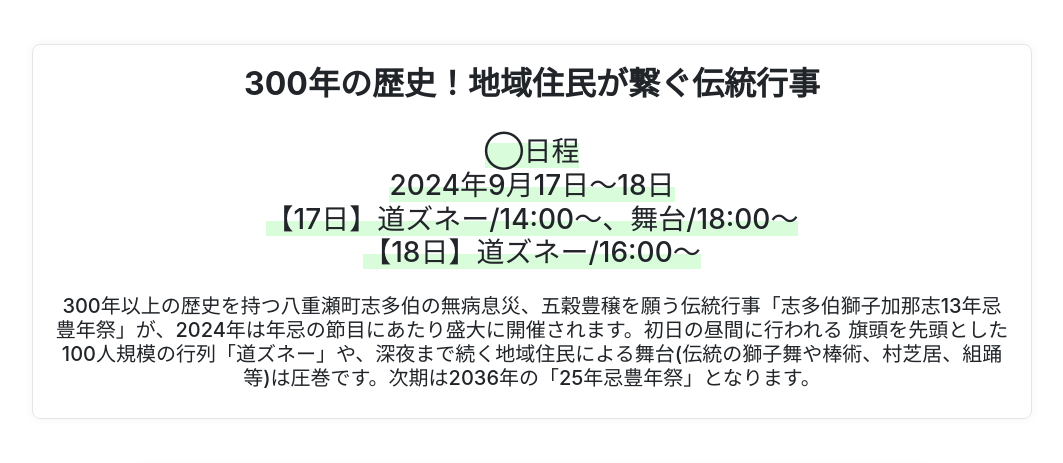
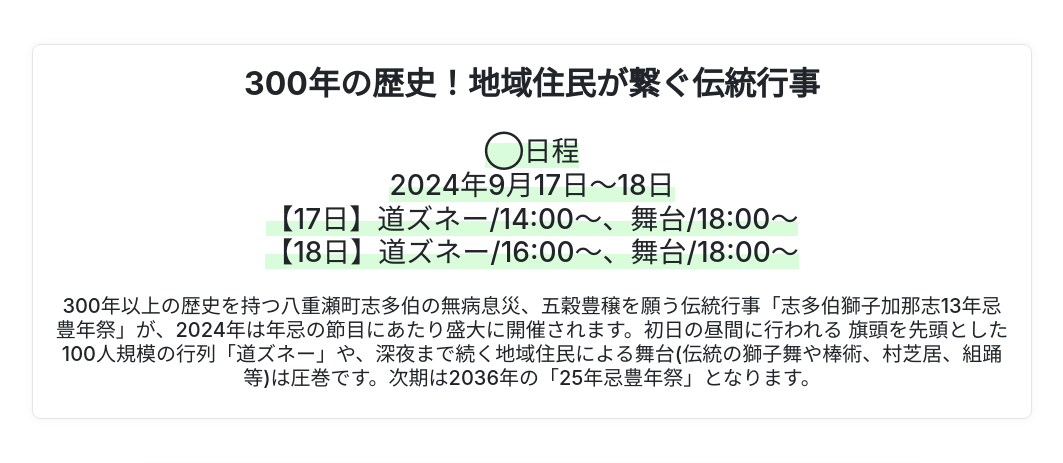
Before and after one commit to Davidlee1122/Springboot-Blog-Shitahaku-Hounensai, a Java web app: page /auth/aboutForm in a window 1280 px wide. Shown: the part 660-1123 px from the top of the page, without its empty margins (108-1171 px from the left). Run offline with Spring Boot 4, a stand-in JSP engine, Linux system fonts and the light colour scheme; data that the repository does not hold is empty; some of the project's set-up classes (security, data sources, template engines, error pages and the like) are left out, and stand-ins take their place; some libraries are stand-ins or nearby versions.

Commit message:
Update aboutForm.jsp

```diff
--- a/src/main/webapp/WEB-INF/views/auth/aboutForm.jsp
+++ b/src/main/webapp/WEB-INF/views/auth/aboutForm.jsp
@@ -74,7 +74,7 @@ header.masthead {
 	<br />
 	<h3 class="highlighted-text2">【17日】道ズネー/14:00～、舞台/18:00～</h3>
 	<br />
-	<h3 class="highlighted-text2">【18日】道ズネー/16:00～</h3>
+	<h3 class="highlighted-text2">【18日】道ズネー/16:00～、舞台/18:00～</h3>
 	<br />
 	<br />
 	<h5>300年以上の歴史を持つ八重瀬町志多伯の無病息災、五穀豊穣を願う伝統行事「志多伯獅子加那志13年忌豊年祭」が、2024年は年忌の節目にあたり盛大に開催されます。初日の昼間に行われる 旗頭を先頭とした100人規模の行列「道ズネー」や、深夜まで続く地域住民による舞台(伝統の獅子舞や棒術、村芝居、組踊 等)は圧巻です。次期は2036年の「25年忌豊年祭」となります。</h2>
```
